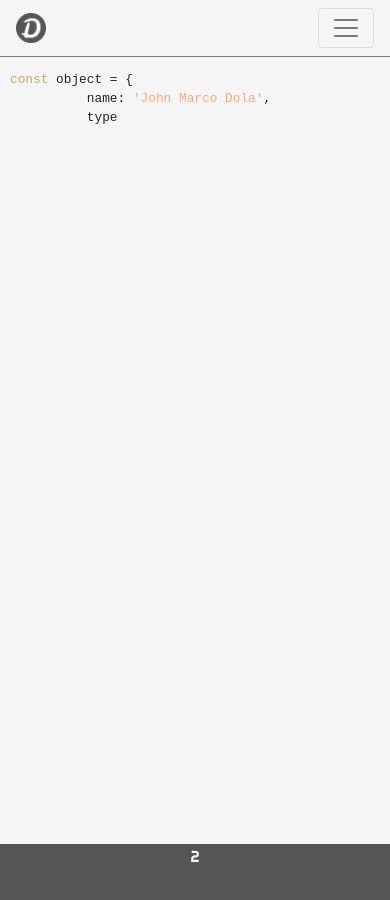
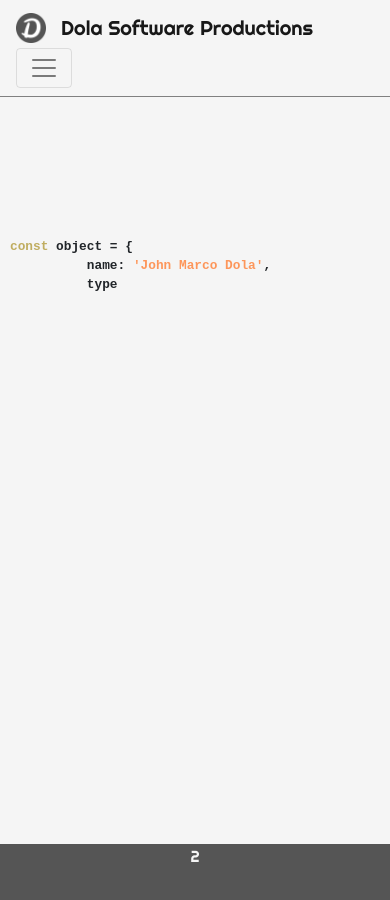
Before and after one commit to JohnDola/JohnDola.github.io, a React (Create React App) app: page / in a window 390 px wide. Shown: the top 900 px of the page. Built offline with nearby package versions, Linux system fonts and the light colour scheme.

Commit message:
adjusted css fro small devices

```diff
--- a/src/components/TypeWriter/typewriter.module.css
+++ b/src/components/TypeWriter/typewriter.module.css
@@ -3,10 +3,11 @@
 }
 
 .StringHighlight {
-    color: rgba(253, 149, 90, 0.8);
+    color: rgb(253, 150, 90);
 }
 
 .TypeWriter {
+	font-weight: bold;
 	padding: 10px;
 }
 
@@ -53,12 +54,15 @@
 }
 
 
-
+@media (max-width: 430px) {
+    .TypeWriterBody {
+       margin-top: 45%
+	}
+}
 
 @media (min-width: 768px) {
     .TypeWriterBody {
         font-size: 1.2em;
-
     }
 
     .TypeWriter {
--- a/src/components/titlebar/titlebar.js
+++ b/src/components/titlebar/titlebar.js
@@ -9,7 +9,8 @@ const TitleBar = (props) => {
 	return (
 		<Navbar expand="lg" className={classes.TitleBar}>
 			<Navbar.Brand href="#home">
-				<img alt="" src={logo} width="30" height="30" className="d-inline-block align-top TitleBar" />{' '}
+				<img alt="" src={logo} width="30" height="30" className="d-inline-block align-top TitleBar" />
+				<span style={{marginLeft:'15px'}}>Dola Software Productions</span>
 			</Navbar.Brand>
 			<Navbar.Toggle aria-controls="basic-navbar-nav" />
 			<Navbar.Collapse id="basic-navbar-nav">
```
